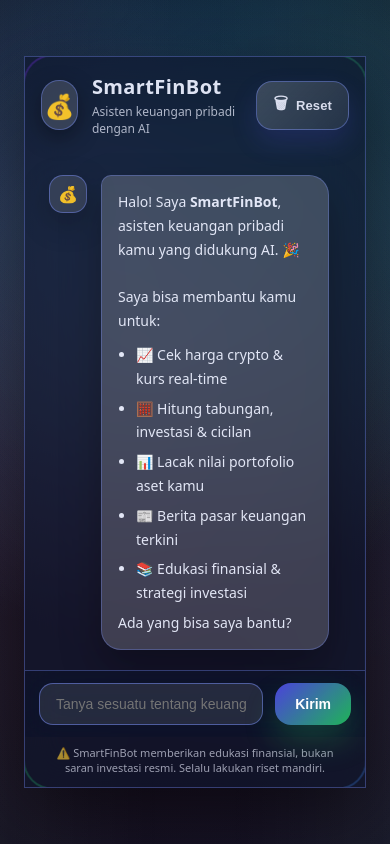
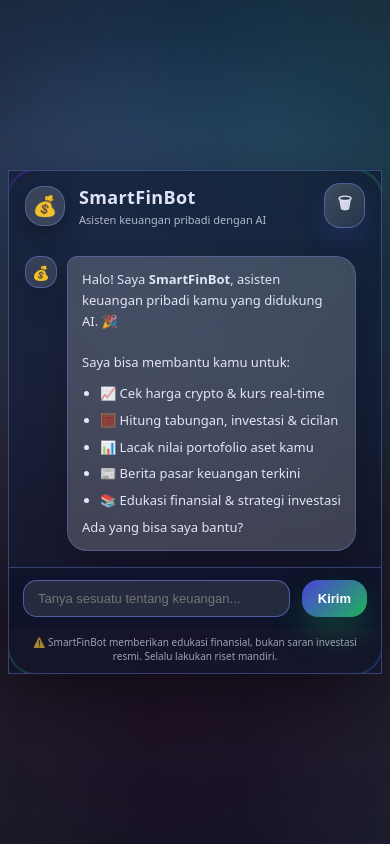
Before and after one commit to DITYAPUTRAPREMANA/FINANCIAL-AI-AGENT, a website: page public/index.html in a window 390 px wide. Drawn offline with Linux system fonts and the light colour scheme.

Commit message:
Make UI mobile-responsive: adjust layout, fonts, and hide suggestions on mobile

```diff
--- a/public/style.css
+++ b/public/style.css
@@ -423,21 +423,85 @@ body::before {
 }
 
 @media (max-width: 640px) {
+  body {
+    padding: 8px;
+  }
+
   .app {
     width: 100%;
     max-height: 100vh;
     border-radius: 0;
   }
 
+  .header {
+    padding: 12px 16px;
+  }
+
+  .header-title {
+    font-size: 18px;
+  }
+
+  .header-sub {
+    font-size: 11px;
+  }
+
+  .bot-avatar {
+    width: 40px;
+    height: 40px;
+    font-size: 20px;
+  }
+
+  .clear-btn {
+    padding: 8px 12px;
+    font-size: 12px;
+  }
+
+  .clear-text {
+    display: none;
+  }
+
   .suggestions {
     display: none;
   }
 
-  .header {
-    padding: 16px 16px;
+  .chat-box {
+    padding: 16px 16px 16px;
+    gap: 14px;
+  }
+
+  .message {
+    gap: 10px;
+  }
+
+  .avatar {
+    width: 32px;
+    height: 32px;
+    font-size: 14px;
+  }
+
+  .bubble {
+    max-width: 85%;
+    padding: 12px 14px;
+    font-size: 13px;
+    line-height: 1.6;
   }
 
   .input-area {
     padding: 12px 14px;
   }
+
+  #user-input {
+    padding: 10px 14px;
+    font-size: 13px;
+  }
+
+  #send-btn {
+    padding: 10px 16px;
+    font-size: 13px;
+  }
+
+  .disclaimer {
+    font-size: 10px;
+    padding: 6px 14px 10px;
+  }
 }
```
